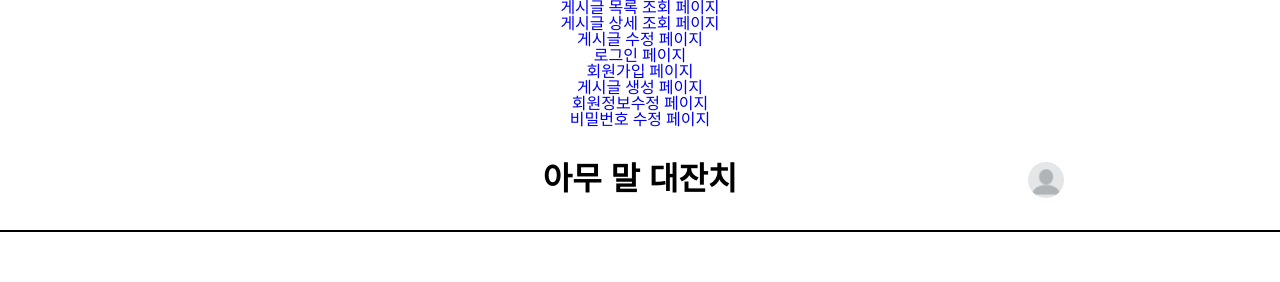
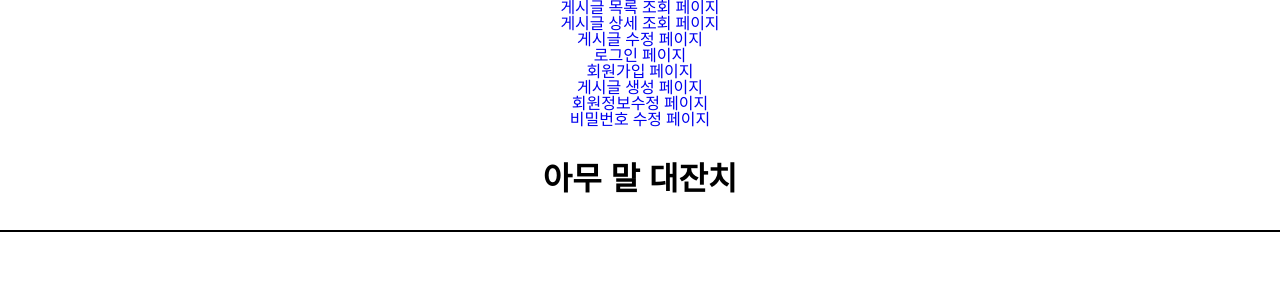
Before and after one commit to Recyclingbottle/react-amumal-fe, a React (Create React App) app: page / in a window 1280 px wide. Shown: the top 282 px of the page. Built offline with nearby package versions, Linux system fonts and the light colour scheme; a web font is replaced by a local one.

Commit message:
Navbar CSS Module 화

```diff
--- a/src/components/Navbar.css
+++ /dev/null
@@ -1,100 +0,0 @@
-.banner-container {
-  display: flex;
-  align-items: center;
-  justify-content: space-between;
-  width: 100%;
-  height: 104px;
-  border-bottom: 2px solid black;
-  font-family: "Nanum Gothic", sans-serif;
-  font-weight: 600;
-  padding: 0 20px;
-  position: relative;
-}
-.navigate-before-button,
-.profile-hover {
-  flex: 0 0 auto;
-}
-.banner-text {
-  flex-grow: 0;
-  font-size: 32px;
-  text-align: center;
-  margin: 0 200px;
-  z-index: 1; /* 메뉴가 텍스트 위에 오지 않도록 설정 */
-}
-
-.navigate-before-button {
-  width: 10.93px;
-  height: auto;
-}
-
-.profile-hover {
-  position: absolute;
-  right: 200px;
-  top: 0;
-  height: 104px;
-  display: flex;
-  align-items: center;
-}
-
-.profile-picture {
-  width: 36px;
-  height: 36px;
-  border-radius: 100%;
-  margin-right: 16px; /* 프로필 사진과 메뉴 사이의 간격 */
-}
-
-.menu {
-  display: none;
-  position: absolute;
-  top: 60%;
-  right: 0;
-  background-color: #d9d9d9;
-  border: 1px solid #ddd;
-  border-radius: 4px;
-  white-space: nowrap;
-  z-index: 1000; /* 확실히 메뉴가 다른 요소 위에 나타나도록 설정 */
-}
-
-.menu p {
-  color: black;
-  padding: 8px 10px;
-  text-decoration: none;
-  display: block;
-  background: #d9d9d9;
-  border-bottom: 1px solid #ddd; /* 메뉴 항목 사이의 구분선 */
-}
-
-.menu p:last-child {
-  border-bottom: none; /* 마지막 메뉴 항목에서 구분선 제거 */
-}
-
-.menu p:hover {
-  background-color: #f6f6f6; /* 호버 시 배경색 변경 */
-}
-
-.profile-hover:hover .menu {
-  display: block; /* 호버 시 메뉴 표시 */
-}
-
-.page-header {
-  margin-bottom: 20px;
-  text-align: center;
-  font-size: 32px;
-  font-weight: 700;
-}
-
-.navigate-before-button {
-  background: none;
-  border: none;
-  cursor: pointer;
-  padding: 0;
-}
-
-.navigate-before-button:focus {
-  outline: none;
-}
-
-.navigate-before-img {
-  width: 10.93px;
-  height: auto;
-}
--- a/src/components/Navbar.js
+++ b/src/components/Navbar.js
@@ -1,56 +1,52 @@
-import React, { useState } from "react";
+import React, { useState, useRef } from "react";
 import { useNavigate } from "react-router-dom";
-import "./Navbar.css";
+import styles from "./Navbar.module.css";
+
 import before_img from "../assets/images/navigate-before.png";
 import df_profile_img from "../assets/images/profile_img.webp";
 
-function Navbar({
-  userProfileImage,
-  showBackButton = false,
-  showProfile = false,
-}) {
-  const [showMenu, setShowMenu] = useState(false);
+function Navbar({ showBackButton, ShowProfileImage }) {
+  const [menuVisible, setMenuVisible] = useState(false);
   const navigate = useNavigate();
+  const menuRef = useRef(null);
 
-  const handleLogout = () => {
-    navigate("/");
-  };
+  function toggleMenu() {
+    setMenuVisible((prev) => !prev);
+  }
 
   return (
-    <div className="banner-container">
+    <div className={styles.navbar}>
       {showBackButton && (
-        <button
-          className="navigate-before-button"
-          onClick={() => navigate(-1)}
-          aria-label="뒤로 가기"
-        >
+        <img className={styles.beforeImage} src={before_img} alt="back-img" />
+      )}
+      <p className={styles.logoText}>아무 말 대잔치</p>
+      {ShowProfileImage && (
+        <div ref={menuRef} onClick={toggleMenu}>
           <img
-            className="navigate-before-img"
-            src={before_img}
-            alt="뒤로가기"
+            className={styles.profileImage}
+            src={df_profile_img}
+            alt="profile-img"
           />
-        </button>
+        </div>
       )}
-      <p className="banner-text">아무 말 대잔치</p>
-      {showProfile && (
-        <div
-          className="profile-hover"
-          onMouseEnter={() => setShowMenu(true)}
-          onMouseLeave={() => setShowMenu(false)}
-        >
-          <img
-            src={df_profile_img}
-            alt="프로필 사진"
-            className="profile-picture"
-          />
-          {showMenu && (
-            <div className="menu">
-              <p>회원정보수정</p>
-              <p>비밀번호수정</p>
-              <p>로그아웃</p>
-            </div>
-          )}
-        </div>
+      {menuVisible && (
+        <ul className={styles.menu}>
+          <li
+            className={styles.menuItem}
+            onClick={() => navigate("/edit-profile")}
+          >
+            회원정보수정
+          </li>
+          <li
+            className={styles.menuItem}
+            onClick={() => navigate("/change-password")}
+          >
+            비밀번호수정
+          </li>
+          <li className={styles.menuItem} onClick={() => navigate("/login")}>
+            로그아웃
+          </li>
+        </ul>
       )}
     </div>
   );
--- /dev/null
+++ b/src/components/Navbar.module.css
@@ -0,0 +1,44 @@
+.navbar {
+  display: flex;
+  align-items: center;
+  justify-content: center;
+  width: 100%;
+  height: 104px;
+  border-bottom: 2px solid black;
+  position: relative;
+  font-family: "Nanum Gothic", sans-serif;
+}
+
+.beforeImage {
+  width: 10.93px;
+  height: auto;
+}
+
+.logoText {
+  font-weight: 600;
+  font-size: 32px;
+  padding: 11rem;
+}
+
+.profileImage {
+  width: 36px;
+  height: 36px;
+  border-radius: 100%;
+}
+
+.menu {
+  position: absolute;
+  top: 68%;
+  left: 63%;
+  transform: translateX(-50%);
+  background-color: lightgray;
+  box-shadow: 0 2px 4px rgba(0, 0, 0, 0.2);
+  border: 1px solid #ccc;
+}
+
+.menuItem {
+  font-weight: 600;
+  padding: 15px 20px;
+  border-bottom: 1px solid #eee;
+  text-align: center;
+}
```
